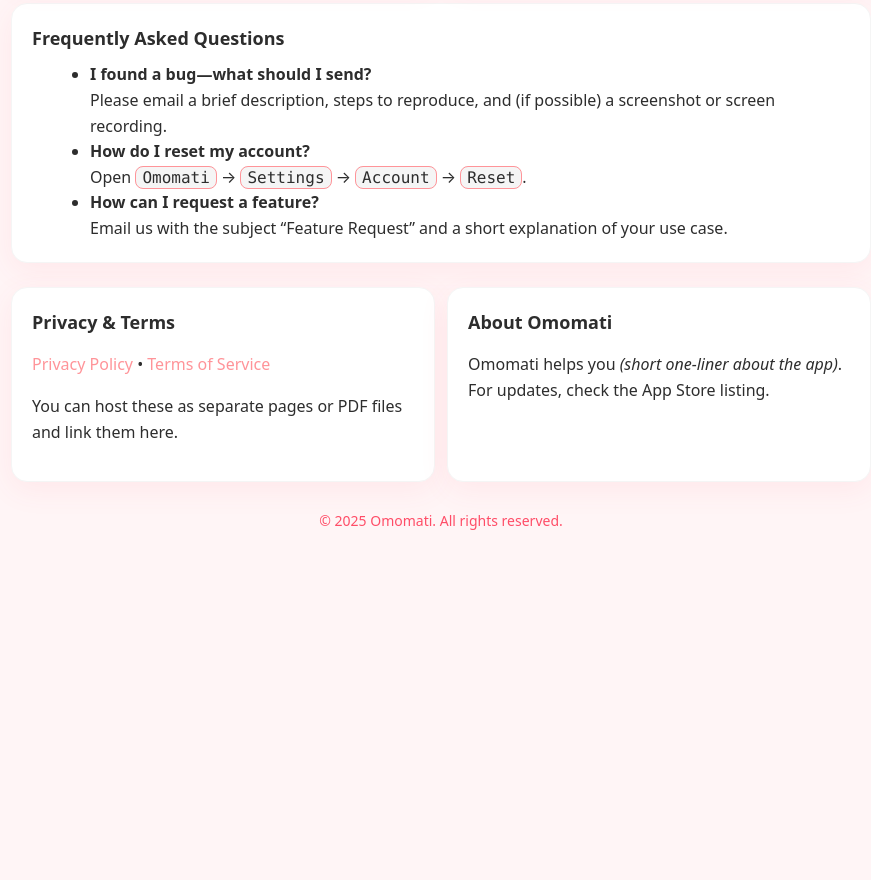
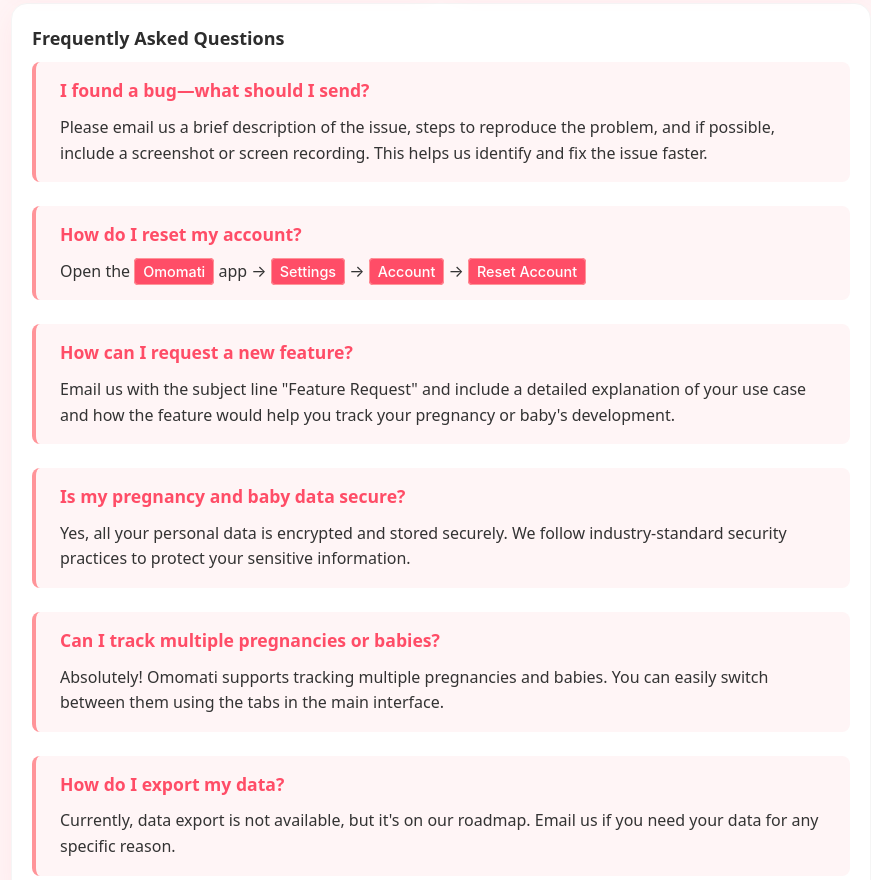
Before and after one commit to wodoo/omomati-page, a plain HTML site: page index.html in a window 1280 px wide. Shown: the part 445-1325 px from the top of the page, without its empty margins (199-1070 px from the left). Before the commit the page ends 977 px from the top, so only its background shows below. Drawn offline with Linux system fonts and the light colour scheme.

Commit message:
updated faq

```diff
--- a/index.html
+++ b/index.html
@@ -57,6 +57,66 @@
       font-family:ui-monospace, SFMono-Regular, Menlo, Monaco, Consolas, "Liberation Mono", monospace;
       background:#F5F5F5; border:1px solid #FF9499; border-radius:8px; padding:1px 6px;
     }
+    .faq-list {
+  display: flex;
+  flex-direction: column;
+  gap: 1.5rem;
+}
+
+.faq-item {
+  border-left: 4px solid #FF9499;
+  padding: 1rem 1.5rem;
+  background: #FFF5F6;
+  border-radius: 8px;
+  transition: all 0.2s ease;
+}
+
+.faq-item:hover {
+  background: #FFECEF;
+  transform: translateY(-1px);
+  box-shadow: 0 4px 12px rgba(255, 148, 153, 0.1);
+}
+
+.faq-question {
+  color: #FF4D67;
+  font-size: 1.1rem;
+  font-weight: 600;
+  margin: 0 0 0.75rem 0;
+  line-height: 1.4;
+}
+
+.faq-answer {
+  color: #333333;
+  line-height: 1.6;
+  margin: 0;
+}
+
+.kbd {
+  background: #FF4D67;
+  color: white;
+  padding: 0.25rem 0.5rem;
+  border-radius: 4px;
+  font-family: -apple-system, BlinkMacSystemFont, 'Segoe UI', monospace;
+  font-size: 0.9rem;
+  font-weight: 500;
+  white-space: nowrap;
+}
+
+/* Mobile responsiveness */
+@media (max-width: 768px) {
+  .faq-item {
+    padding: 1rem;
+  }
+
+  .faq-question {
+    font-size: 1rem;
+  }
+
+  .kbd {
+    font-size: 0.8rem;
+    padding: 0.2rem 0.4rem;
+  }
+}
   </style>
   <!-- Optional structured data to help SEO & clarity -->
   <script type="application/ld+json">
@@ -64,9 +124,9 @@
     "@context":"https://schema.org",
     "@type":"WebSite",
     "name":"Omomati Support",
-    "url":"https://wodoo.github.io/Omomati/",
+    "url":"https://wodoo.github.io/omomati-page/",
     "publisher":{"@type":"Organization","name":"Omomati"},
-    "potentialAction":{"@type":"SearchAction","target":"https://wodoo.github.io/Omomati/?q={query}","query-input":"required name=query"}
+    "potentialAction":{"@type":"SearchAction","target":"https://wodoo.github.io/omomati-page/?q={query}","query-input":"required name=query"}
   }
   </script>
 </head>
@@ -92,18 +152,62 @@
       </section>
     </section>
 
-    <section class="card" aria-labelledby="faq">
-      <h2 id="faq">Frequently Asked Questions</h2>
-      <ul>
-        <li><strong>I found a bug—what should I send?</strong><br />
-          Please email a brief description, steps to reproduce, and (if possible) a screenshot or screen recording.</li>
-        <li><strong>How do I reset my account?</strong><br />
-          Open <span class="kbd">Omomati</span> → <span class="kbd">Settings</span> → <span class="kbd">Account</span> → <span class="kbd">Reset</span>.
-        </li>
-        <li><strong>How can I request a feature?</strong><br />
-          Email us with the subject “Feature Request” and a short explanation of your use case.</li>
-      </ul>
-    </section>
+  <section class="card" aria-labelledby="faq">
+  <h2 id="faq">Frequently Asked Questions</h2>
+  <div class="faq-list">
+    <div class="faq-item">
+      <h3 class="faq-question">I found a bug—what should I send?</h3>
+      <p class="faq-answer">
+        Please email us a brief description of the issue, steps to reproduce the problem,
+        and if possible, include a screenshot or screen recording. This helps us identify
+        and fix the issue faster.
+      </p>
+    </div>
+
+    <div class="faq-item">
+      <h3 class="faq-question">How do I reset my account?</h3>
+      <p class="faq-answer">
+        Open the <span class="kbd">Omomati</span> app →
+        <span class="kbd">Settings</span> →
+        <span class="kbd">Account</span> →
+        <span class="kbd">Reset Account</span>
+      </p>
+    </div>
+
+    <div class="faq-item">
+      <h3 class="faq-question">How can I request a new feature?</h3>
+      <p class="faq-answer">
+        Email us with the subject line "Feature Request" and include a detailed
+        explanation of your use case and how the feature would help you track
+        your pregnancy or baby's development.
+      </p>
+    </div>
+
+    <div class="faq-item">
+      <h3 class="faq-question">Is my pregnancy and baby data secure?</h3>
+      <p class="faq-answer">
+        Yes, all your personal data is encrypted and stored securely. We follow
+        industry-standard security practices to protect your sensitive information.
+      </p>
+    </div>
+
+    <div class="faq-item">
+      <h3 class="faq-question">Can I track multiple pregnancies or babies?</h3>
+      <p class="faq-answer">
+        Absolutely! Omomati supports tracking multiple pregnancies and babies.
+        You can easily switch between them using the tabs in the main interface.
+      </p>
+    </div>
+
+    <div class="faq-item">
+      <h3 class="faq-question">How do I export my data?</h3>
+      <p class="faq-answer">
+        Currently, data export is not available, but it's on our roadmap.
+        Email us if you need your data for any specific reason.
+      </p>
+    </div>
+  </div>
+</section>
 
     <section class="grid">
       <section class="card" aria-labelledby="privacy">
```
